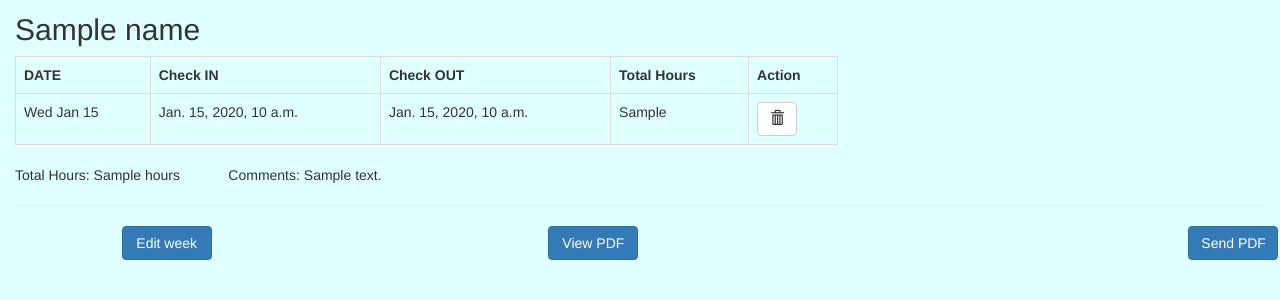
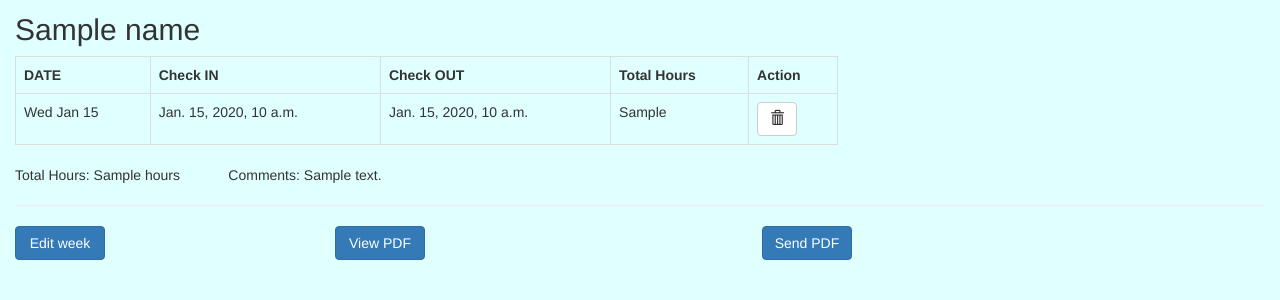
Before and after one commit to lxaguila/Timesheet, a Django app: template template/week_detail.html in a window 1280 px wide. Shown: the part 52-352 px from the top of the page. Run offline with Django 3.2, Linux system fonts and the light colour scheme; the template is opened without the code that fills it: most values are stand-ins (such as "Sample title", 1, 10 or a date in 2020); some libraries are stand-ins or nearby versions.

Commit message:
Update template/week_detail.html

```diff
--- a/template/week_detail.html
+++ b/template/week_detail.html
@@ -52,9 +52,9 @@
 
         <div class="row">
 
-            <div class="col-xs-1 col-xs-offset-1"><a href="/report/week/{{ week_id }}/update/"><button class="btn btn-primary">Edit week</button></a></div>
-            <div class="col-xs-1 col-xs-offset-3"><a href="/report/week/{{ week_id }}/?print=yes"><button class="btn btn-primary">View PDF</button></a></div>
-            <div class="col-xs-1 col-xs-offset-5"><a href="/report/week/{{ week_id }}/?print=yes"><button class="btn btn-primary">Send PDF</button></a></div>
+            <div class="col-xs-1"><a href="/report/week/{{ week_id }}/update/"><button class="btn btn-primary">Edit week</button></a></div>
+            <div class="col-xs-1 col-xs-offset-2"><a href="/report/week/{{ week_id }}/?print=yes"><button class="btn btn-primary">View PDF</button></a></div>
+            <div class="col-xs-1 col-xs-offset-3"><a href="/report/week/{{ week_id }}/?print=yes"><button class="btn btn-primary">Send PDF</button></a></div>
 
         </div>
 
```
